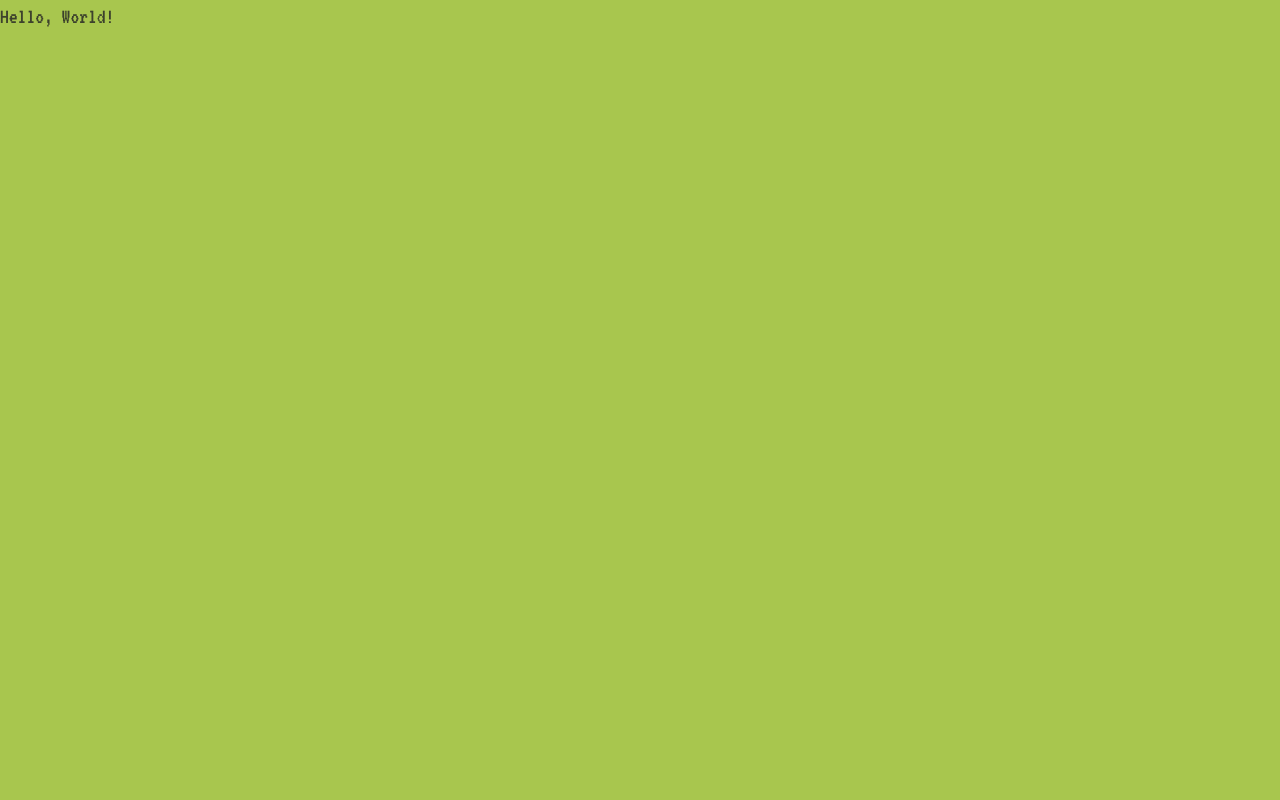
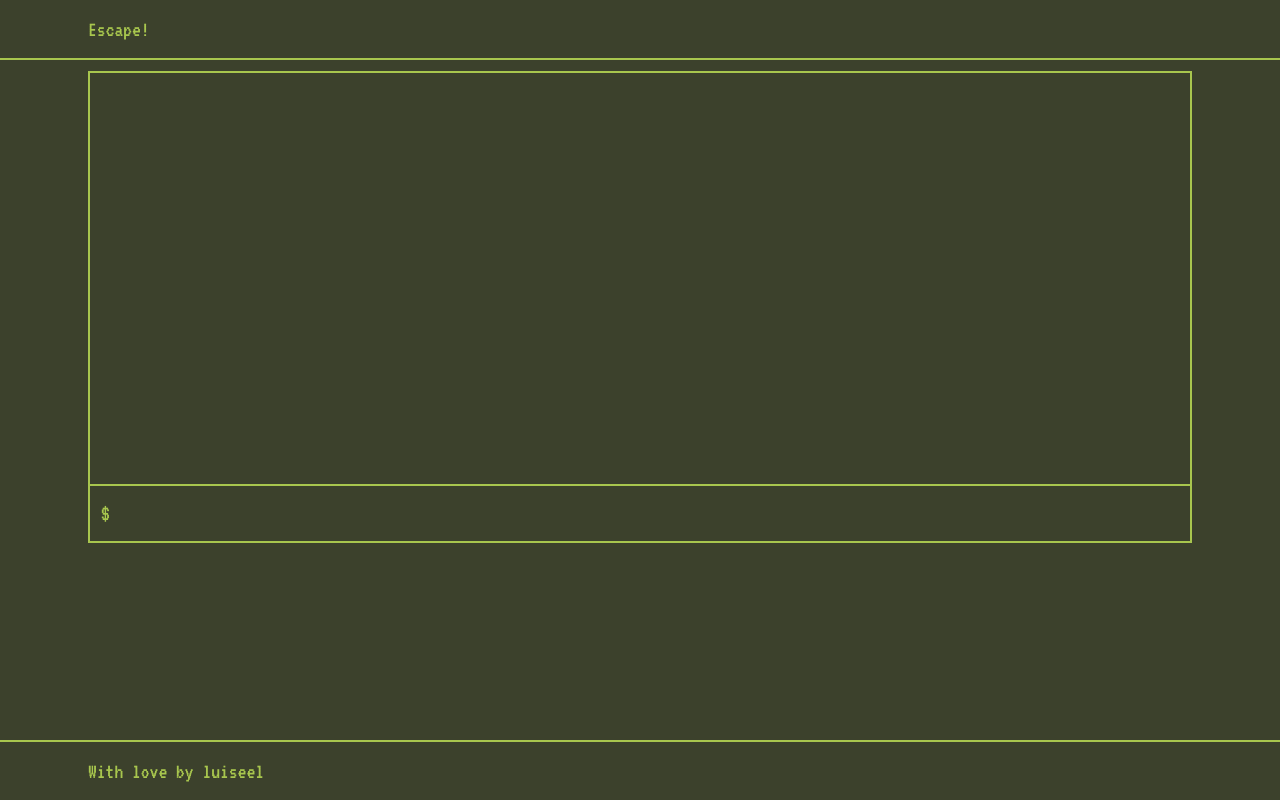
Before and after one commit to luiseel/escape, a Next.js app: page / in a window 1280 px wide. Built offline with nearby package versions, Linux system fonts and the light colour scheme.

Commit message:
Add basic layout and functionality

```diff
--- /dev/null
+++ b/components/Block/index.tsx
@@ -0,0 +1,15 @@
+import React from "react";
+
+type Props = {
+  children: React.ReactNode;
+};
+
+export const Block: React.FC<Props> = ({ children }: Props) => {
+  return <div className="py-2">{children}</div>;
+};
+
+export const HCenteredBlock: React.FC<Props> = ({ children }: Props) => {
+  return <div className="flex items-center h-full">{children}</div>;
+};
+
+export default Block;
--- /dev/null
+++ b/components/Column/index.tsx
@@ -0,0 +1,27 @@
+import React, { useEffect, useState } from "react";
+
+type Props = {
+  mode?: "full" | "2xl" | "xl" | "lg" | "md";
+  children: React.ReactNode;
+};
+
+const Column: React.FC<Props> = ({ mode = "2xl", children }: Props) => {
+  const baseClasses = "px-4 h-full lg:mx-auto lg:px-16";
+  const [classes, setClasses] = useState<string>();
+
+  useEffect(() => {
+    if (mode === "full") setClasses(`lg:w-full`);
+    if (mode === "2xl") setClasses(`lg:max-w-screen-2xl`);
+    if (mode === "xl") setClasses(`lg:max-w-screen-xl`);
+    if (mode === "lg") setClasses(`lg:max-w-screen-lg`);
+    if (mode === "md") setClasses(`lg:max-w-screen-md`);
+  }, [mode]);
+
+  return (
+    <div className="w-full h-full">
+      <div className={`${baseClasses} ${classes}`}>{children}</div>
+    </div>
+  );
+};
+
+export default Column;
--- /dev/null
+++ b/components/GameScreen/index.tsx
@@ -0,0 +1,25 @@
+import React, { useState } from "react";
+import Prompt from "components/Prompt";
+import TextHistory from "components/TextHistory";
+
+type Props = {};
+
+const GameScreen: React.FC<Props> = () => {
+  const [data, setData] = useState<string[]>([]);
+
+  function onCommand(value: string) {
+    setData([...data, value]);
+  }
+  return (
+    <div className="flex flex-col justify-between border-2 py-2">
+      <div className="px-2 pb-2 h-[400px]">
+        <TextHistory data={data} />
+      </div>
+      <div className="border-t-2 px-2 pt-2">
+        <Prompt onCommand={onCommand} />
+      </div>
+    </div>
+  );
+};
+
+export default GameScreen;
--- /dev/null
+++ b/components/Panel/index.tsx
@@ -0,0 +1,11 @@
+import React from "react";
+
+type Props = {
+  children: React.ReactNode;
+};
+
+const Panel: React.FC<Props> = ({ children }) => {
+  return <div className="border-2 p-2">{children}</div>;
+};
+
+export default Panel;
--- /dev/null
+++ b/components/Prompt/index.tsx
@@ -0,0 +1,33 @@
+import React, { useState } from "react";
+
+type Props = {
+  onCommand: (value: string) => void;
+};
+
+const Propmt: React.FC<Props> = ({ onCommand }) => {
+  const [command, setCommand] = useState<string>("");
+
+  function onChange(event: React.ChangeEvent<HTMLInputElement>) {
+    setCommand(event.target.value);
+  }
+
+  function onSubmit(event: React.FormEvent<HTMLFormElement>) {
+    event.preventDefault();
+    onCommand(command);
+    setCommand("");
+  }
+
+  return (
+    <form className="flex flex-row gap-2" onSubmit={onSubmit}>
+      <span>$</span>
+      <input
+        className="bg-background w-full focus:outline-0"
+        type="text"
+        onChange={onChange}
+        value={command}
+      />
+    </form>
+  );
+};
+
+export default Propmt;
--- /dev/null
+++ b/components/TextHistory/index.tsx
@@ -0,0 +1,17 @@
+import React from "react";
+
+type Props = {
+  data: string[];
+};
+
+const TextHistory: React.FC<Props> = ({ data }) => {
+  return (
+    <>
+      {data.map((it, idx) => (
+        <div key={idx}>{it}</div>
+      ))}
+    </>
+  );
+};
+
+export default TextHistory;
--- /dev/null
+++ b/layouts/DefaultLayout/index.tsx
@@ -0,0 +1,44 @@
+import React from "react";
+import Link from "next/link";
+import Column from "components/Column";
+import { HCenteredBlock as Block } from "components/Block";
+
+type Props = {
+  children: React.ReactNode;
+};
+
+export const DefaultLayout: React.FC<Props> = ({ children }) => {
+  return (
+    <div className="flex flex-col h-screen justify-between">
+      <header className="fixed top-0 w-full bg-background h-[60px] border-b-2">
+        <Column>
+          <Block>
+            <Link href="/">Escape!</Link>
+          </Block>
+        </Column>
+      </header>
+
+      <main className="mt-[60px]">{children}</main>
+
+      <footer className="border-t-2 h-[60px]">
+        <Column>
+          <Block>
+            <span>
+              With love by
+              <a
+                href="http://twitter.com/luiseel_"
+                target="_blank"
+                rel="noopener noreferrer"
+              >
+                {" "}
+                luiseel
+              </a>
+            </span>
+          </Block>
+        </Column>
+      </footer>
+    </div>
+  );
+};
+
+export default DefaultLayout;
--- a/pages/_app.tsx
+++ b/pages/_app.tsx
@@ -1,8 +1,12 @@
 import type { AppProps } from "next/app";
+import DefaultLayout from "layouts/DefaultLayout";
 import "styles/globals.css";
-
 import "@fontsource/vt323";
 
 export default function App({ Component, pageProps }: AppProps) {
-  return <Component {...pageProps} />;
+  return (
+    <DefaultLayout>
+      <Component {...pageProps} />
+    </DefaultLayout>
+  );
 }
--- a/pages/index.tsx
+++ b/pages/index.tsx
@@ -1,3 +1,13 @@
+import Column from "components/Column";
+import Block from "components/Block";
+import GameScreen from "components/GameScreen";
+
 export default function Home() {
-  return <div>Hello, World!</div>;
+  return (
+    <Column>
+      <Block>
+        <GameScreen />
+      </Block>
+    </Column>
+  );
 }
--- a/tailwind.config.js
+++ b/tailwind.config.js
@@ -1,14 +1,19 @@
 /** @type {import('tailwindcss').Config} */
 module.exports = {
-  content: ["./components/**/*.{ts,tsx}", "./pages/**/*.{ts,tsx}"],
+  content: [
+    "./components/**/*.{ts,tsx}",
+    "./pages/**/*.{ts,tsx}",
+    "./layouts/**/*.{ts,tsx}",
+  ],
   theme: {
     colors: {
-      background: "#A8C64E",
-      foreground: "#3C412C",
+      background: "#3C412C",
+      foreground: "#A8C64E",
+      transparent: "transparent",
     },
     extend: {
       fontFamily: {
-        sans: ["VT323", "monospaced"],
+        sans: ["VT323", "monospace"],
       },
     },
   },
```
